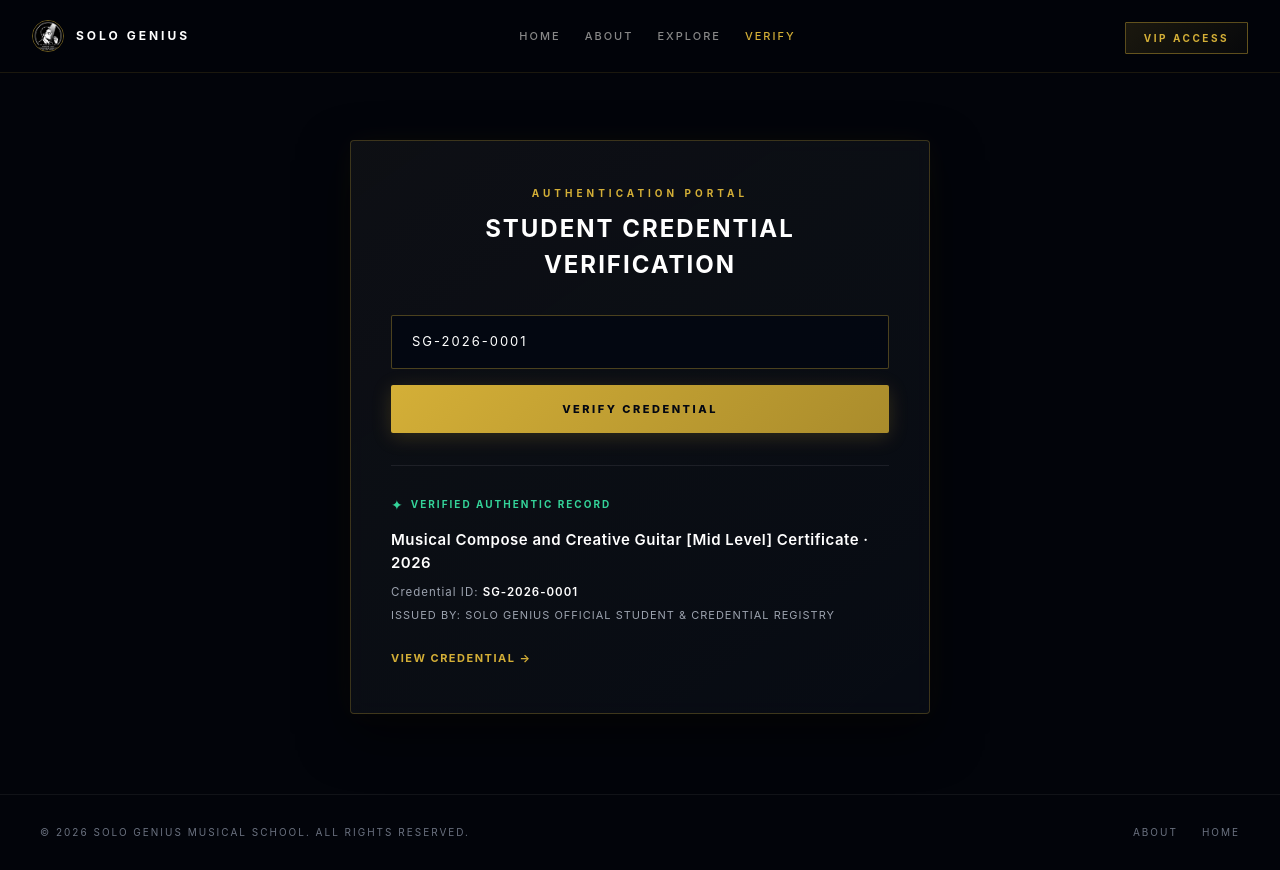
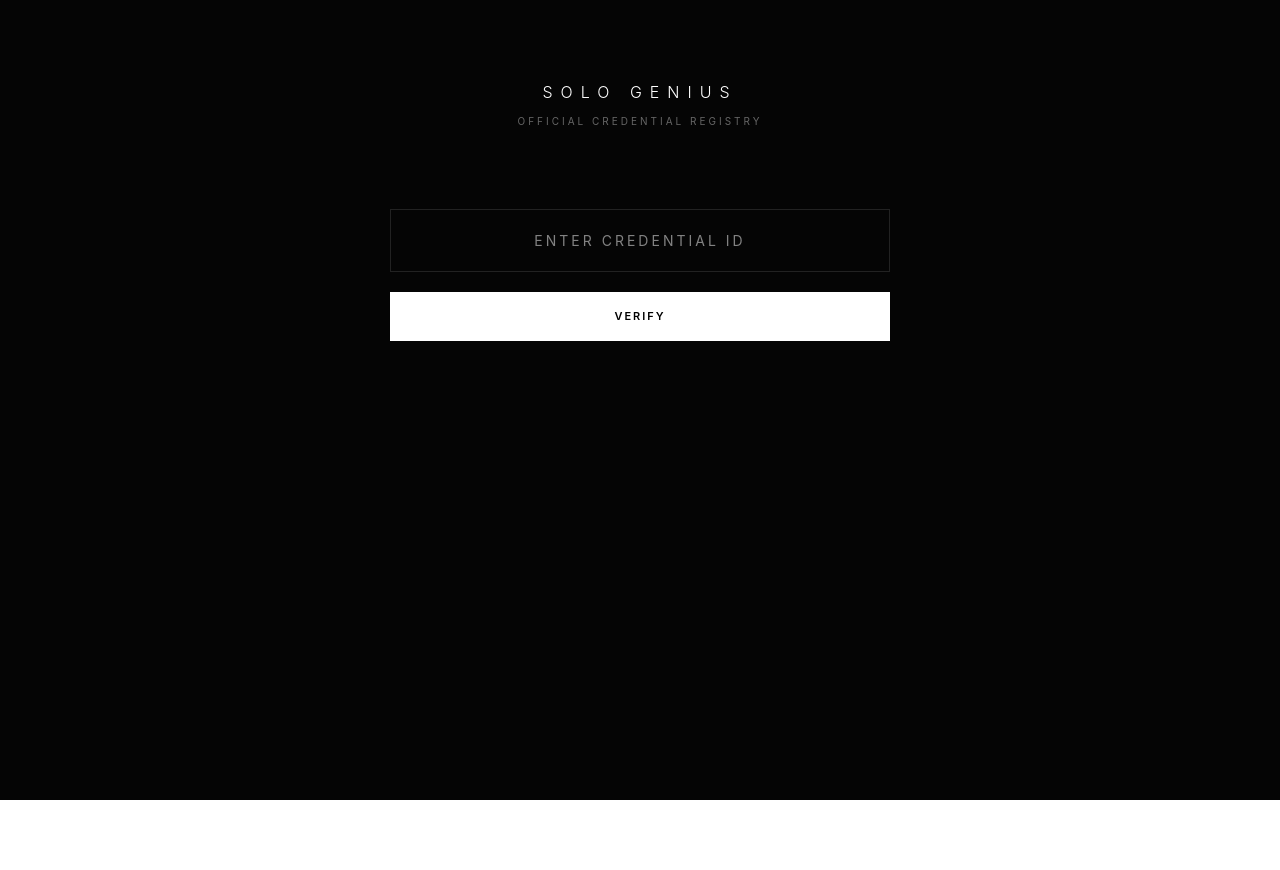
Before and after one commit to yangkarg35-ui/solo-genius, a Next.js app: page /verify in a window 1280 px wide. After the commit the page ends 800 px from the top, so only its background shows below. Built offline with nearby package versions, Linux system fonts and the light colour scheme.

Commit message:
Launch professional credential verification registry

```diff
--- a/app/verify/page.tsx
+++ b/app/verify/page.tsx
@@ -1,240 +1,83 @@
 'use client';
 import { useState } from 'react';
 
+const credentials: any = {
+  'SG-2026-0001': { name: 'Kyaw Zin', cert: 'Advanced Guitar & Musical Thinking', date: '13 August 2026', image: '/0001.jpg' },
+  'SG-2026-0002': { name: 'Aung Hein', cert: 'Advanced Guitar & Musical Thinking', date: '13 August 2026', image: '/0002.jpg' },
+};
+
 export default function VerifyPage() {
-  const [credentialId, setCredentialId] = useState('SG-2026-0001');
-  const [verified, setVerified] = useState(true);
+  const [id, setId] = useState('');
+  const [state, setState] = useState<'idle' | 'verifying' | 'valid' | 'invalid'>('idle');
+  const [result, setResult] = useState<any>(null);
+
+  const verify = () => {
+    setState('verifying');
+    setTimeout(() => {
+      if (credentials[id]) {
+        setResult({ id, ...credentials[id] });
+        setState('valid');
+      } else {
+        setState('invalid');
+      }
+    }, 1200);
+  };
 
   return (
-    <div style={{
-      backgroundColor: "#02040a",
-      color: "#ffffff",
-      minHeight: "100vh",
-      fontFamily: "-apple-system, BlinkMacSystemFont, 'Segoe UI', Roboto, Helvetica, Arial, sans-serif",
-      display: "flex",
-      flexDirection: "column",
-      justifyContent: "space-between",
-      overflowX: "hidden",
-      width: "100%"
-    }}>
-      {/* Navigation Bar */}
-      <nav style={{
-        display: "flex",
-        alignItems: "center",
-        justifyContent: "space-between",
-        flexWrap: "wrap",
-        gap: "12px",
-        padding: "20px 32px",
-        width: "100%",
-        backgroundColor: "rgba(2, 4, 10, 0.85)",
-        backdropFilter: "blur(20px)",
-        position: "fixed",
-        top: 0,
-        zIndex: 100,
-        borderBottom: "1px solid rgba(212, 175, 55, 0.12)",
-        boxSizing: "border-box"
-      }}>
-        <div style={{ display: "flex", alignItems: "center", gap: "12px" }}>
-          <img
-            src="/logo.png"
-            alt="Solo Genius Logo"
-            style={{ width: "32px", height: "32px", borderRadius: "50%", objectFit: "cover", border: "1px solid rgba(212, 175, 55, 0.5)" }}
-          />
-          <span style={{ fontSize: "12px", fontWeight: "700", color: "#ffffff", letterSpacing: "3px", textTransform: "uppercase" }}>
-            Solo Genius
-          </span>
-        </div>
+    <div style={{ backgroundColor: '#050505', color: '#fff', minHeight: '100vh', fontFamily: "'Inter', sans-serif", padding: '80px 20px', display: 'flex', flexDirection: 'column', alignItems: 'center' }}>
 
-        <div style={{ display: "flex", gap: "24px", fontSize: "11px", fontWeight: "500", letterSpacing: "2px", color: "#888888", flexWrap: "wrap" }}>
-          <a href="/" style={{ color: "inherit", textDecoration: "none", transition: "color 0.2s" }}>HOME</a>
-          <a href="/about" style={{ color: "inherit", textDecoration: "none", transition: "color 0.2s" }}>ABOUT</a>
-          <a href="/explore" style={{ color: "inherit", textDecoration: "none", transition: "color 0.2s" }}>EXPLORE</a>
-          <a href="/verify" style={{ color: "#D4AF37", textDecoration: "none" }}>VERIFY</a>
-        </div>
+      {/* Brand Header */}
+      <div style={{ textAlign: 'center', marginBottom: '80px' }}>
+        <h1 style={{ fontSize: '16px', letterSpacing: '8px', fontWeight: '300' }}>SOLO GENIUS</h1>
+        <p style={{ fontSize: '10px', letterSpacing: '3px', color: '#666', marginTop: '10px', textTransform: 'uppercase' }}>Official Credential Registry</p>
+      </div>
 
-        <div>
-          <a href="#" style={{
-            background: "linear-gradient(135deg, rgba(212,175,55,0.12) 0%, rgba(212,175,55,0.03) 100%)",
-            border: "1px solid rgba(212, 175, 55, 0.4)",
-            padding: "9px 18px",
-            borderRadius: "1px",
-            fontSize: "10px",
-            fontWeight: "700",
-            letterSpacing: "2.5px",
-            color: "#D4AF37",
-            textDecoration: "none",
-            transition: "all 0.3s ease"
-          }}>
-            VIP ACCESS
-          </a>
-        </div>
-      </nav>
+      <div style={{ width: '100%', maxWidth: '500px' }}>
+        {state === 'idle' || state === 'invalid' ? (
+          <div style={{ display: 'flex', flexDirection: 'column', gap: '20px' }}>
+            <input
+              value={id} onChange={(e) => setId(e.target.value)}
+              placeholder="ENTER CREDENTIAL ID"
+              style={{ background: 'transparent', border: '1px solid #222', padding: '20px', color: '#fff', textAlign: 'center', fontSize: '14px', letterSpacing: '3px', outline: 'none' }}
+            />
+            {state === 'invalid' && <p style={{ fontSize: '10px', color: '#888', textAlign: 'center' }}>CREDENTIAL NOT FOUND. CHECK THE ID AND TRY AGAIN.</p>}
+            <button onClick={verify} style={{ background: '#fff', color: '#000', padding: '16px', border: 'none', cursor: 'pointer', fontWeight: '600', letterSpacing: '2px', fontSize: '11px' }}>VERIFY</button>
+          </div>
+        ) : state === 'verifying' ? (
+          <div style={{ textAlign: 'center', color: '#444', letterSpacing: '4px', fontSize: '12px' }}>VERIFYING...</div>
+        ) : (
+          <div style={{ animation: 'fadeIn 0.8s ease' }}>
+            {/* The Credential Card */}
+            <div style={{ background: '#0a0a0a', border: '1px solid #1a1a1a', padding: '40px', position: 'relative' }}>
+              <div style={{ marginBottom: '40px' }}>
+                <p style={{ fontSize: '9px', letterSpacing: '3px', color: '#D4AF37', marginBottom: '10px' }}>OFFICIAL CREDENTIAL</p>
+                <h2 style={{ fontSize: '18px', fontWeight: '300', lineHeight: '1.4' }}>CERTIFICATE OF COMPLETION</h2>
+              </div>
 
-      {/* Main Verification Container */}
-      <main style={{
-        flex: 1,
-        display: "flex",
-        alignItems: "center",
-        justifyContent: "center",
-        padding: "140px 20px 80px",
-        boxSizing: "border-box"
-      }}>
-        <div style={{
-          width: "100%",
-          maxWidth: "580px",
-          backgroundColor: "rgba(10, 14, 23, 0.75)",
-          backgroundImage: "linear-gradient(145deg, rgba(212,175,55,0.03) 0%, transparent 100%)",
-          border: "1px solid rgba(212, 175, 55, 0.25)",
-          borderRadius: "4px",
-          padding: "45px 40px",
-          boxShadow: "0 20px 50px rgba(0, 0, 0, 0.6), 0 0 30px rgba(212, 175, 55, 0.05)",
-          boxSizing: "border-box",
-          backdropFilter: "blur(10px)"
-        }}>
-          {/* Header */}
-          <div style={{ textAlign: "center", marginBottom: "32px" }}>
-            <span style={{
-              color: "#D4AF37",
-              fontSize: "10px",
-              fontWeight: "700",
-              letterSpacing: "4px",
-              textTransform: "uppercase",
-              display: "block",
-              marginBottom: "10px"
-            }}>
-              Authentication Portal
-            </span>
-            <h1 style={{
-              fontSize: "clamp(20px, 3vw, 24px)",
-              fontWeight: "700",
-              letterSpacing: "2px",
-              color: "#ffffff",
-              margin: 0
-            }}>
-              STUDENT CREDENTIAL VERIFICATION
-            </h1>
-          </div>
+              <div style={{ marginBottom: '40px' }}>
+                <p style={{ fontSize: '12px', color: '#666' }}>STUDENT</p>
+                <p style={{ fontSize: '16px', marginTop: '5px' }}>{result.name}</p>
+              </div>
 
-          {/* Input Form */}
-          <div style={{ display: "flex", flexDirection: "column", gap: "16px", marginBottom: "32px" }}>
-            <div style={{ position: "relative" }}>
-              <input
-                type="text"
-                value={credentialId}
-                onChange={(e) => setCredentialId(e.target.value)}
-                placeholder="ENTER CREDENTIAL ID (e.g. SG-2026-0001)"
-                style={{
-                  width: "100%",
-                  backgroundColor: "rgba(3, 7, 18, 0.9)",
-                  border: "1px solid rgba(212, 175, 55, 0.35)",
-                  borderRadius: "2px",
-                  padding: "16px 20px",
-                  color: "#ffffff",
-                  fontSize: "13px",
-                  letterSpacing: "2px",
-                  outline: "none",
-                  boxSizing: "border-box",
-                  transition: "border-color 0.3s ease"
-                }}
-              />
+              <p style={{ fontSize: '14px', marginBottom: '40px' }}>{result.cert}</p>
+
+              <div style={{ display: 'flex', justifyContent: 'space-between', borderTop: '1px solid #1a1a1a', paddingTop: '20px' }}>
+                <div style={{ fontSize: '10px', color: '#666', letterSpacing: '1px' }}>ISSUED · {result.date}</div>
+                <div style={{ fontSize: '10px', color: '#666', letterSpacing: '1px' }}>ID · {result.id}</div>
+              </div>
             </div>
 
-            <button
-              onClick={() => setVerified(true)}
-              style={{
-                width: "100%",
-                background: "linear-gradient(135deg, #D4AF37 0%, #aa8c2c 100%)",
-                border: "none",
-                borderRadius: "2px",
-                padding: "16px",
-                color: "#030712",
-                fontSize: "11px",
-                fontWeight: "800",
-                letterSpacing: "2.5px",
-                textTransform: "uppercase",
-                cursor: "pointer",
-                transition: "opacity 0.2s ease, transform 0.1s ease",
-                boxShadow: "0 4px 20px rgba(212, 175, 55, 0.2)"
-              }}
-            >
-              VERIFY CREDENTIAL
-            </button>
+            <div style={{ marginTop: '20px', textAlign: 'center' }}>
+              <p style={{ fontSize: '10px', color: '#444', marginBottom: '20px' }}>This credential has been verified against the official Solo Genius credential registry.</p>
+              <button onClick={() => { setState('idle'); setId(''); }} style={{ background: 'transparent', border: 'none', color: '#fff', fontSize: '10px', letterSpacing: '2px', textDecoration: 'underline', cursor: 'pointer' }}>VERIFY ANOTHER</button>
+            </div>
           </div>
+        )}
+      </div>
 
-          {/* Verification Result Box */}
-          {verified && (
-            <div style={{
-              borderTop: "1px solid rgba(255, 255, 255, 0.08)",
-              paddingTop: "28px",
-              animation: "fadeIn 0.4s ease"
-            }}>
-              <div style={{ display: "flex", alignItems: "center", gap: "8px", marginBottom: "14px" }}>
-                <span style={{ color: "#34d399", fontSize: "14px" }}>✦</span>
-                <span style={{ color: "#34d399", fontSize: "10px", fontWeight: "700", letterSpacing: "2px", textTransform: "uppercase" }}>
-                  Verified Authentic Record
-                </span>
-              </div>
-
-              <h3 style={{
-                fontSize: "15px",
-                fontWeight: "600",
-                color: "#ffffff",
-                letterSpacing: "0.5px",
-                margin: "0 0 10px 0",
-                lineHeight: "1.5"
-              }}>
-                Musical Compose and Creative Guitar [Mid Level] Certificate · 2026
-              </h3>
-
-              <div style={{ display: "flex", flexDirection: "column", gap: "6px", marginBottom: "20px" }}>
-                <p style={{ color: "#9ca3af", fontSize: "11.5px", letterSpacing: "1px", margin: 0 }}>
-                  Credential ID: <span style={{ color: "#ffffff", fontWeight: "600" }}>{credentialId}</span>
-                </p>
-                <p style={{ color: "#9ca3af", fontSize: "11px", letterSpacing: "1px", margin: 0, textTransform: "uppercase" }}>
-                  Issued By: Solo Genius Official Student & Credential Registry
-                </p>
-              </div>
-
-              <div>
-                <a href="#" style={{
-                  color: "#D4AF37",
-                  fontSize: "11px",
-                  fontWeight: "700",
-                  letterSpacing: "1.5px",
-                  textDecoration: "none",
-                  display: "inline-flex",
-                  alignItems: "center",
-                  gap: "6px",
-                  transition: "opacity 0.2s"
-                }}>
-                  VIEW CREDENTIAL →
-                </a>
-              </div>
-            </div>
-          )}
-        </div>
-      </main>
-
-      {/* Footer */}
-      <footer style={{
-        padding: "30px 40px",
-        borderTop: "1px solid rgba(255, 255, 255, 0.06)",
-        display: "flex",
-        justifyContent: "space-between",
-        alignItems: "center",
-        flexWrap: "wrap",
-        gap: "15px",
-        color: "#6b7280",
-        fontSize: "10px",
-        letterSpacing: "2px",
-        boxSizing: "border-box"
-      }}>
-        <p style={{ margin: 0 }}>© 2026 SOLO GENIUS MUSICAL SCHOOL. ALL RIGHTS RESERVED.</p>
-        <div style={{ display: "flex", gap: "24px" }}>
-          <a href="/about" style={{ color: "inherit", textDecoration: "none" }}>ABOUT</a>
-          <a href="/" style={{ color: "inherit", textDecoration: "none" }}>HOME</a>
-        </div>
-      </footer>
+      <style jsx global>{`
+        @keyframes fadeIn { from { opacity: 0; } to { opacity: 1; } }
+      `}</style>
     </div>
   );
 }
```
Also changed, not shown: public/0001.jpg (added), public/0002.jpg (added).
